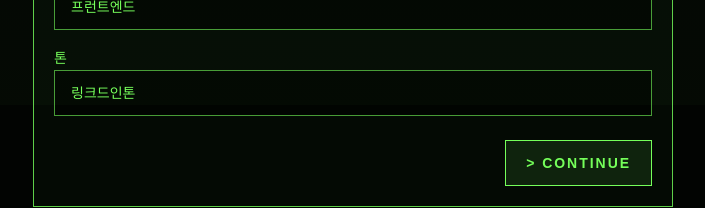
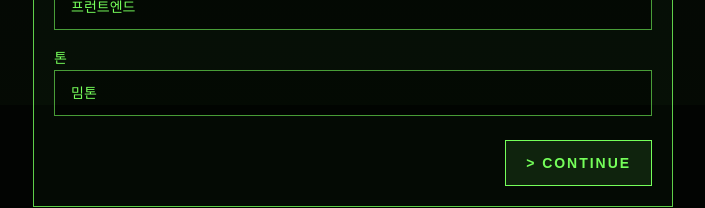
Before and after one commit to m2nhyun/linkedin-initializr, a Next.js app: page / in a window 1280 px wide. Shown: the part 695-903 px from the top of the page, without its empty margins (287-992 px from the left). Built offline with nearby package versions, Linux system fonts and the light colour scheme; a web font is replaced by a local one.

Commit message:
Set meme tone as default input state

```diff
--- a/src/app/page.tsx
+++ b/src/app/page.tsx
@@ -187,10 +187,8 @@ function getResultHeading(result: ResultPayload, tone: Tone) {
 export default function Home() {
   const [careerLevel, setCareerLevel] = useState<CareerLevel>("entry");
   const [jobRole, setJobRole] = useState<JobRole>("frontend");
-  const [tone, setTone] = useState<Tone>("linkedin");
-  const [rawInput, setRawInput] = useState(
-    "리액트로 토이프로젝트 만들어봄\nCSS 하루종일 붙잡고 버튼 가운데 정렬함\n유튜브로 Next.js 강의 들음",
-  );
+  const [tone, setTone] = useState<Tone>("meme");
+  const [rawInput, setRawInput] = useState("");
   const [githubId, setGithubId] = useState("");
   const [blogUrl, setBlogUrl] = useState("");
   const [step, setStep] = useState(1);
@@ -499,9 +497,7 @@ export default function Home() {
                 className="min-h-56 w-full border border-[#75ff5a]/60 bg-[#010401] px-4 py-4 text-sm leading-7 text-[#75ff5a] outline-none transition focus:border-[#75ff5a]"
                 value={rawInput}
                 onChange={(event) => setRawInput(event.target.value)}
-                placeholder={
-                  "예:\nSNS 프로젝트를 진행해보았어요.\n인턴을 해보았어요."
-                }
+                placeholder=""
               />
             </label>
 
```
